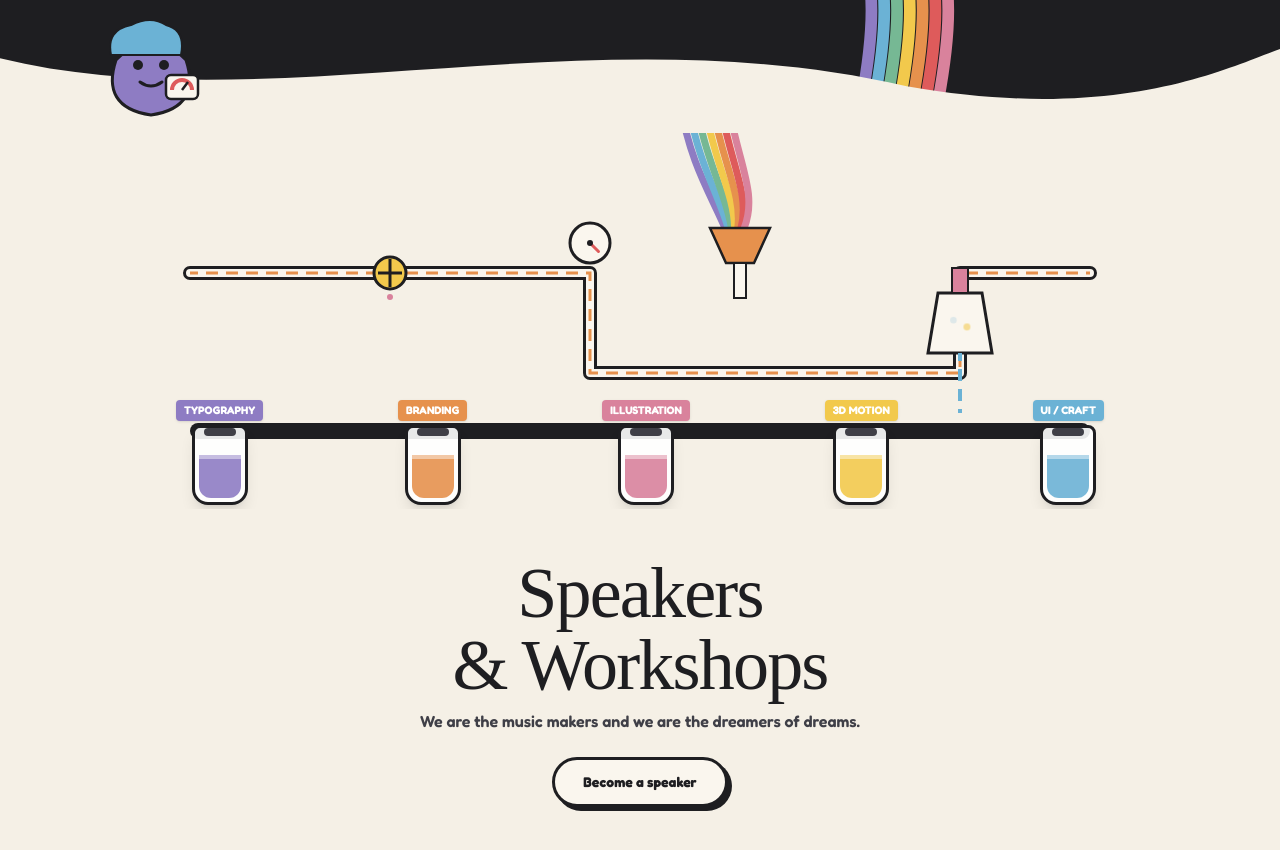
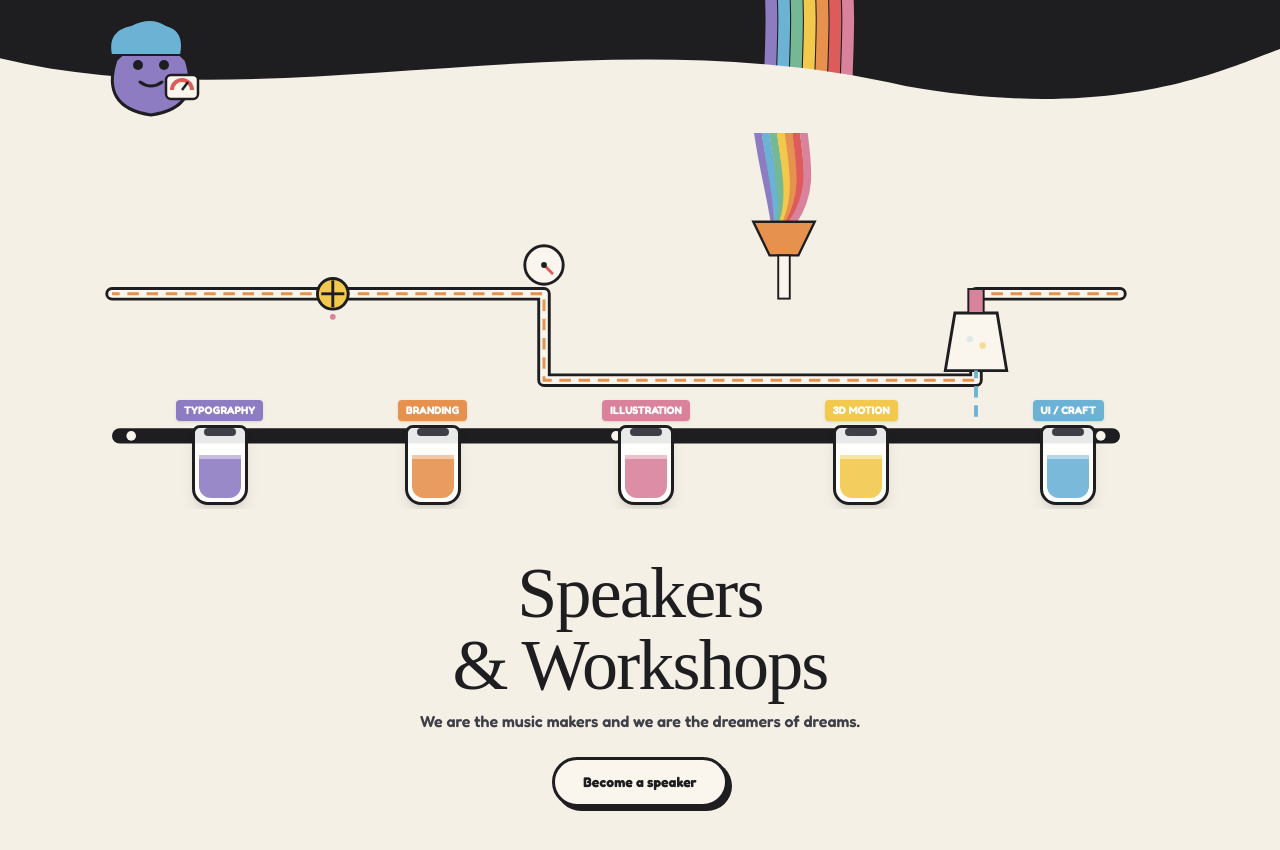
Before and after one commit to NH-Bappy/Tickets, a React (Vite) app: page / in a window 1280 px wide. Shown: the part 660-1510 px from the top of the page. Built offline with nearby package versions, Linux system fonts and the light colour scheme; a web font is replaced by a local one.

Commit message:
style: align rainbow ribbon exit and funnel entry coordinates to X = 720 (60% screen width) for a 100% seamless unbroken stream

```diff
--- a/src/components/HeroSection.jsx
+++ b/src/components/HeroSection.jsx
@@ -103,8 +103,8 @@ export default function HeroSection({ onOpenTickets }) {
         </svg>
       </motion.div>
 
-      {/* Flowing Rainbow Ribbon Stream */}
-      <div className="absolute top-0 right-0 w-full h-[650px] pointer-events-none z-10 overflow-hidden">
+      {/* Continuous 7-Strip Rainbow Stream exiting precisely at X = 720 (60% from left) at Y = 700 */}
+      <div className="absolute top-0 left-0 w-full h-[660px] pointer-events-none z-10 overflow-hidden">
         <svg className="w-full h-full" viewBox="0 0 1200 680" fill="none" preserveAspectRatio="none">
           {rainbowBands.map((band, i) => {
             const yOff = band.offset;
@@ -117,8 +117,8 @@ export default function HeroSection({ onOpenTickets }) {
                   C ${260 + yOff} 115, ${80 + yOff} 210, ${210 + yOff} 285
                   C ${340 + yOff} 355, ${790 + yOff} 235, ${930 + yOff} 325
                   C ${1020 + yOff} 385, ${760 + yOff} 425, ${470 + yOff} 405
-                  C ${240 + yOff} 385, ${540 + yOff} 530, ${750 + yOff} 495
-                  C ${840 + yOff} 480, ${820 + yOff} 620, ${800 + yOff} 720
+                  C ${240 + yOff} 385, ${540 + yOff} 530, ${680 + yOff} 500
+                  C ${740 + yOff} 480, ${720 + yOff} 600, ${720 + yOff} 720
                 `}
                 stroke={band.color}
                 strokeWidth="11"
--- a/src/components/SpeakersSection.jsx
+++ b/src/components/SpeakersSection.jsx
@@ -35,7 +35,7 @@ export default function SpeakersSection({ onBecomeSpeaker }) {
   return (
     <section id="speakers" className="relative w-full bg-[#F5F0E6] text-[#1e1e21] pt-0 pb-20 px-4 overflow-hidden select-none">
 
-      {/* Connected White Pipe Apparatus & Rainbow Stream System */}
+      {/* Connected Pipe Apparatus & Rainbow Stream System */}
       <div className="relative max-w-6xl mx-auto mb-12">
 
         {/* Steam overlay when valve is turned */}
@@ -52,39 +52,39 @@ export default function SpeakersSection({ onBecomeSpeaker }) {
           </motion.div>
         )}
 
-        {/* SVG Connected Pipes and Seamless Rainbow Ribbon Connection */}
+        {/* SVG Connected Pipes and Perfect Seamless Rainbow Ribbon Connection */}
         <div className="relative w-full overflow-x-auto pb-4">
-          <svg className="w-full min-w-[780px] h-[360px]" viewBox="0 0 1000 360" fill="none">
+          <svg className="w-full min-w-[850px] h-[360px]" viewBox="0 0 1200 360" fill="none">
 
-            {/* SEAMLESS 7-STRIP RAINBOW RIBBON: Starts at top boundary (Y = -20) and flows directly into the Golden Funnel! */}
+            {/* SEAMLESS 7-STRIP RAINBOW RIBBON: Starts at X = 720 (matching Hero exit!) and flows straight into the Funnel */}
             <g className="z-10">
               {rainbowBands.map((band, i) => (
                 <path
                   key={i}
                   d={`
-                    M ${540 + band.offset} -30
-                    C ${550 + band.offset} 30, ${570 + band.offset} 60, ${585 + band.offset * 0.4} 95
+                    M ${720 + band.offset} -30
+                    C ${725 + band.offset} 20, ${735 + band.offset} 50, ${740 + band.offset * 0.4} 85
                   `}
                   stroke={band.color}
-                  strokeWidth="7"
+                  strokeWidth="8"
                   strokeLinecap="round"
                   fill="none"
                 />
               ))}
             </g>
 
-            {/* GOLDEN FUNNEL: Aligned exactly where the 7-strip rainbow ribbon pours into it */}
-            <g transform="translate(600, 95)" className="z-20">
+            {/* GOLDEN FUNNEL: Placed exactly at X = 750 (matching where the 7-strip rainbow ribbon streams down) */}
+            <g transform="translate(750, 85)" className="z-20">
               {/* Funnel Body */}
-              <polygon points="-30,0 30,0 14,35 -14,35" fill="#E6914D" stroke="#1e1e21" strokeWidth="2.5" />
-              {/* Stem connecting to pipe */}
-              <rect x="-6" y="35" width="12" height="35" fill="#FAF6EE" stroke="#1e1e21" strokeWidth="2" />
+              <polygon points="-32,0 32,0 15,35 -15,35" fill="#E6914D" stroke="#1e1e21" strokeWidth="2.5" />
+              {/* Stem connecting to top pipe */}
+              <rect x="-6" y="35" width="12" height="45" fill="#FAF6EE" stroke="#1e1e21" strokeWidth="2" />
             </g>
 
             {/* White Laboratory Pipes with Dark Stroke */}
-            {/* Left Pipe from Blue Mascot -> Valve -> Pressure Gauge -> Funnel -> Beaker */}
+            {/* Main Pipe running across */}
             <path
-              d="M 50 140 L 450 140 L 450 240 L 820 240 L 820 140 L 950 140"
+              d="M 50 160 L 500 160 L 500 250 L 950 250 L 950 160 L 1100 160"
               stroke="#1e1e21"
               strokeWidth="14"
               strokeLinecap="round"
@@ -92,7 +92,7 @@ export default function SpeakersSection({ onBecomeSpeaker }) {
               fill="none"
             />
             <path
-              d="M 50 140 L 450 140 L 450 240 L 820 240 L 820 140 L 950 140"
+              d="M 50 160 L 500 160 L 500 250 L 950 250 L 950 160 L 1100 160"
               stroke="#FAF6EE"
               strokeWidth="8"
               strokeLinecap="round"
@@ -102,7 +102,7 @@ export default function SpeakersSection({ onBecomeSpeaker }) {
 
             {/* Glowing Liquid Stream Inside Pipe */}
             <path
-              d="M 50 140 L 450 140 L 450 240 L 820 240 L 820 140 L 950 140"
+              d="M 50 160 L 500 160 L 500 250 L 950 250 L 950 160 L 1100 160"
               stroke="#E6914D"
               strokeWidth="3"
               className="animate-liquid"
@@ -110,7 +110,7 @@ export default function SpeakersSection({ onBecomeSpeaker }) {
             />
 
             {/* Pressure Gauge */}
-            <g transform="translate(450, 140)" className="cursor-pointer" onClick={handleValveClick}>
+            <g transform="translate(500, 160)" className="cursor-pointer" onClick={handleValveClick}>
               <circle cx="0" cy="-30" r="20" fill="#FAF6EE" stroke="#1e1e21" strokeWidth="3" />
               <circle cx="0" cy="-30" r="16" fill="#FAF6EE" />
               <line
@@ -125,7 +125,7 @@ export default function SpeakersSection({ onBecomeSpeaker }) {
             </g>
 
             {/* Valve Wheel */}
-            <g transform="translate(250, 140)" className="cursor-pointer group" onClick={handleValveClick}>
+            <g transform="translate(280, 160)" className="cursor-pointer group" onClick={handleValveClick}>
               <circle cx="0" cy="0" r="16" fill="#F2C94C" stroke="#1e1e21" strokeWidth="3" className="group-hover:rotate-45 transition-transform" />
               <line x1="-12" y1="0" x2="12" y2="0" stroke="#1e1e21" strokeWidth="3" />
               <line x1="0" y1="-14" x2="0" y2="14" stroke="#1e1e21" strokeWidth="3" />
@@ -133,7 +133,7 @@ export default function SpeakersSection({ onBecomeSpeaker }) {
             </g>
 
             {/* Distillation Beaker Vessel */}
-            <g transform="translate(820, 160)">
+            <g transform="translate(950, 180)">
               <path d="M-22 0 L22 0 L32 60 L-32 60 Z" fill="#FAF6EE" stroke="#1e1e21" strokeWidth="3" />
               <rect x="-8" y="-25" width="16" height="25" fill="#D9829C" stroke="#1e1e21" strokeWidth="2" />
               <circle cx="-8" cy="35" r="4" fill="#6BB2D5" className="animate-bubble-1" />
@@ -141,13 +141,13 @@ export default function SpeakersSection({ onBecomeSpeaker }) {
             </g>
 
             {/* Dripping Liquid to Conveyor Belt */}
-            <path d="M 820 220 L 820 280" stroke="#6BB2D5" strokeWidth="4" strokeDasharray="6 6" className="animate-liquid" />
+            <path d="M 950 240 L 950 290" stroke="#6BB2D5" strokeWidth="4" strokeDasharray="6 6" className="animate-liquid" />
 
             {/* Conveyor Belt Platform */}
-            <rect x="50" y="290" width="900" height="16" rx="8" fill="#1e1e21" />
-            <circle cx="70" cy="298" r="5" fill="#FAF6EE" />
-            <circle cx="930" cy="298" r="5" fill="#FAF6EE" />
-            <circle cx="500" cy="298" r="5" fill="#FAF6EE" />
+            <rect x="50" y="300" width="1050" height="16" rx="8" fill="#1e1e21" />
+            <circle cx="70" cy="308" r="5" fill="#FAF6EE" />
+            <circle cx="1080" cy="308" r="5" fill="#FAF6EE" />
+            <circle cx="575" cy="308" r="5" fill="#FAF6EE" />
           </svg>
 
           {/* Conveyor Belt Jars */}
```
